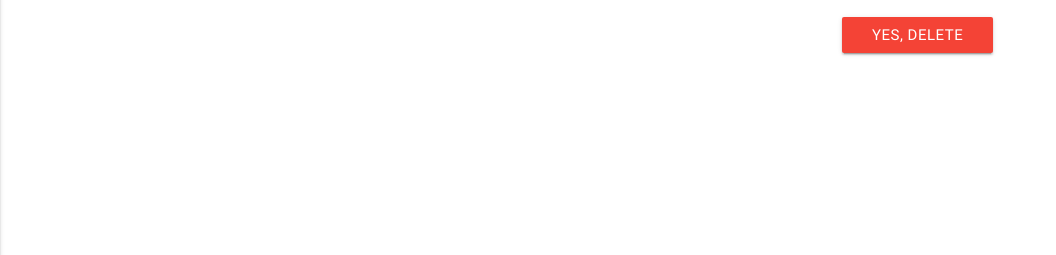
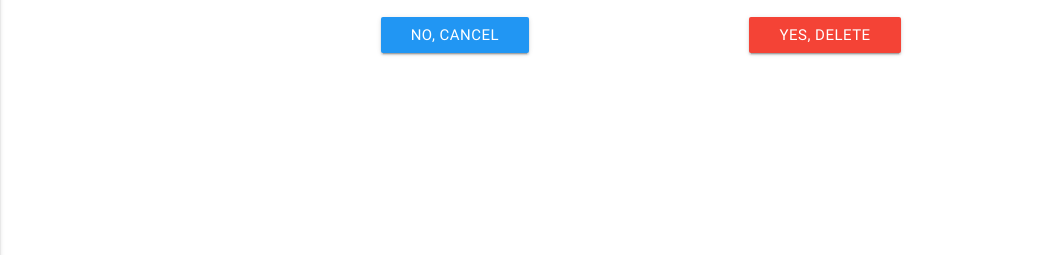
Before and after one commit to Code-Institute-Submissions/dhamma1991-milestone-project-3, a Flask app: template templates/delete-confirm.html in a window 1280 px wide. Shown: the part 189-444 px from the top of the page, without its empty margins (0-1056 px from the left). Run offline with Flask 2, Linux system fonts and the light colour scheme; the template is opened without the code that fills it, so the values that code supplies are empty; some libraries are stand-ins or nearby versions.

Commit message:
Added cancel delete button to delete-confirm.html

```diff
--- a/templates/delete-confirm.html
+++ b/templates/delete-confirm.html
@@ -9,15 +9,17 @@
                 <p>Are you sure you want to delete <strong>{{ track.artist }} - {{ track.track_title }}</strong>? This action can not be undone.</p>
             </div>
 
-            <div class="col s12 m6">
+            <!-- Cancel Delete Button -->
+            <div class="col s12 m4 offset-m2">
+                <a href="{{url_for('get_tracks', decade_filter = decade_filter, sorting_order = sorting_order)}}" class="waves-effect waves-light btn btn_small blue edit-delete-btn">No, cancel</a>
+            </div>
+            <!-- /Cancel Delete Button -->
 
-            </div>
-
-            <!-- Delete Button -->
-            <div class="col s12 m6">
+            <!-- Confirm Delete Button -->
+            <div class="col s12 m4 center-align">
                 <a href="{{url_for('confirm_delete_track', decade_filter = decade_filter, sorting_order = sorting_order, track_id = track._id)}}" class="waves-effect waves-light btn btn_small red edit-delete-btn">Yes, delete</a>
             </div>
-            <!-- /Delete Button -->
+            <!-- /Confirm Delete Button -->
         </div>
     </main>
 {% endblock %}
```
